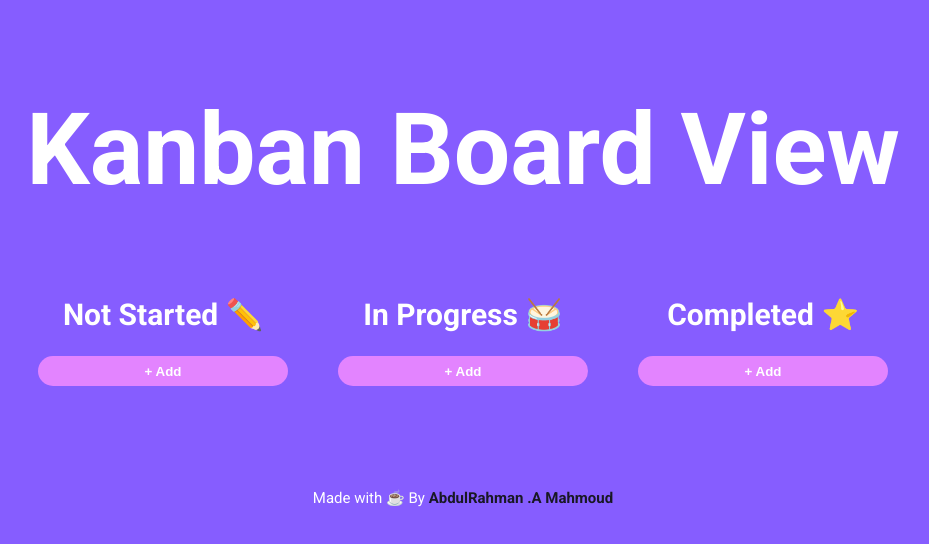
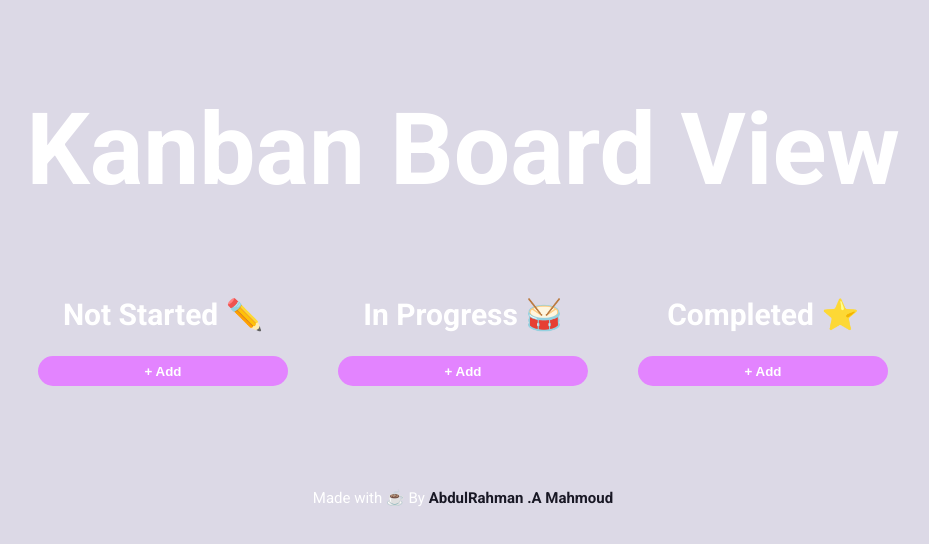
Before and after one commit to mrK-infosec/KanBan-Board, a plain HTML site: page index.html in a window 1280 px wide. Shown: the whole page, without its empty margins (177-1106 px from the left). Drawn offline with Linux system fonts and the light colour scheme.

Commit message:
Update style.css

```diff
--- a/css/style.css
+++ b/css/style.css
@@ -5,7 +5,7 @@
 }
 
 :root {
-  --Main-Background-Color: #865dff;
+  --Main-Background-Color: #dcd9e6;
   --Second-Background-Color: #e384ff;
   --Text-Color: #fff;
   --Black-Color: #000000;
```
